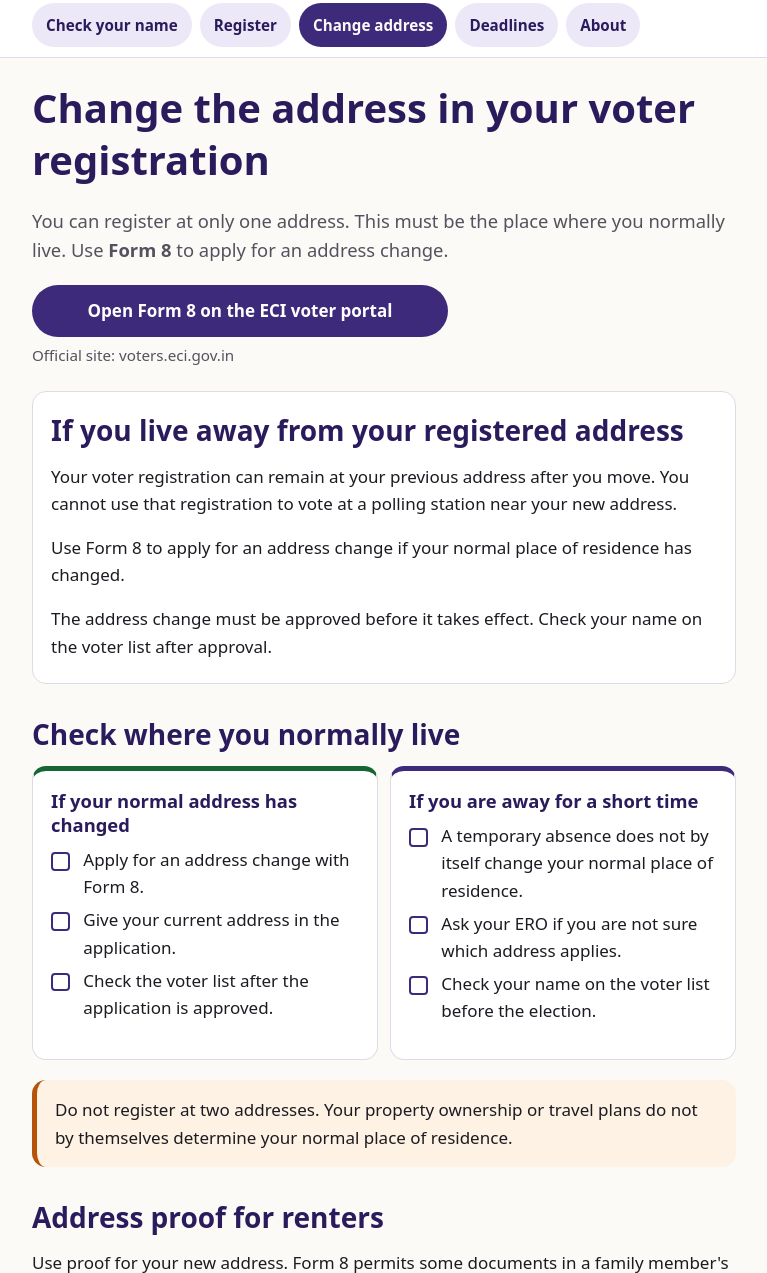
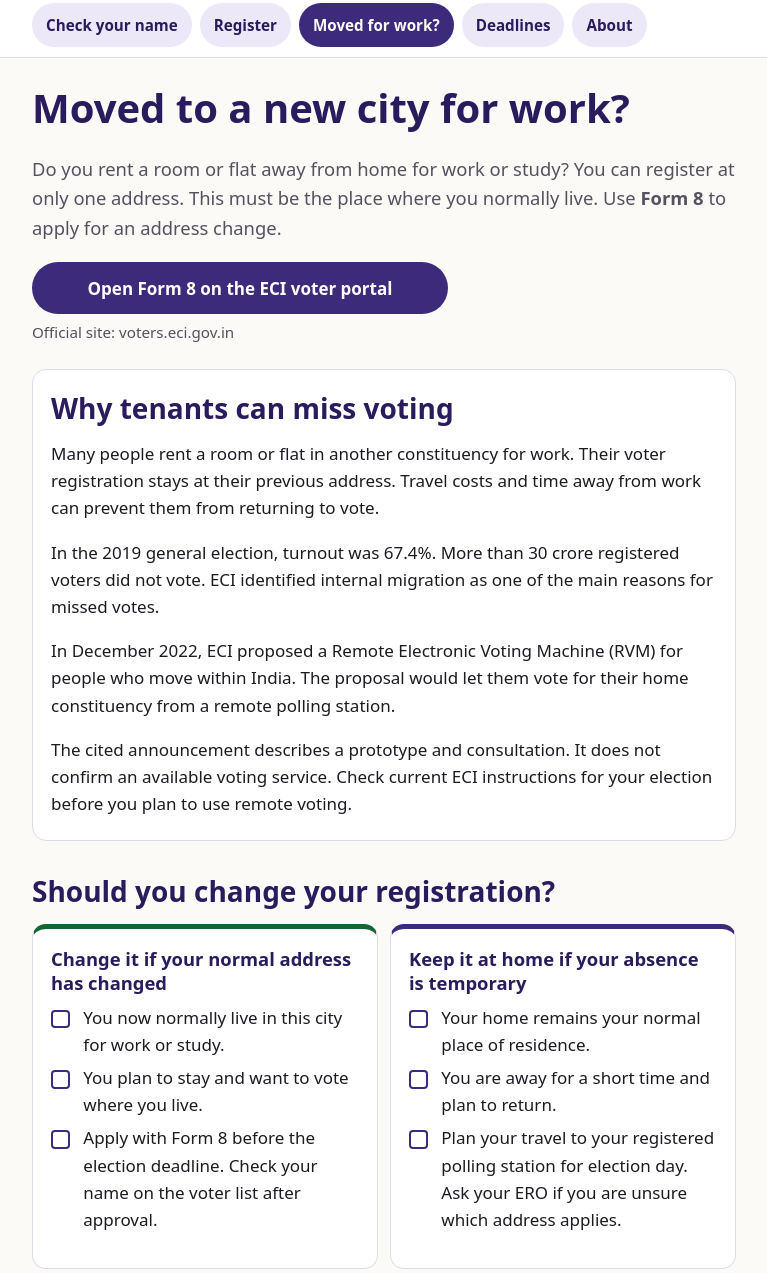
Before and after one commit to Shorya-Jain/VotersRise, an Astro site: page /move in a window 1280 px wide. Shown: the part 57-1330 px from the top of the page, without its empty margins (256-1023 px from the left). Built offline with nearby package versions, Linux system fonts and the light colour scheme; Astro itself is replaced by a stand-in of ours; a web font is replaced by a local one.

Commit message:
Restore tenant guidance and sourced voter services

```diff
--- a/src/content/en.json
+++ b/src/content/en.json
@@ -8,7 +8,7 @@
     "home": "Home",
     "check": "Check your name",
     "register": "Register",
-    "move": "Change address",
+    "move": "Moved for work?",
     "deadlines": "Deadlines",
     "about": "About",
     "menu": "Menu",
@@ -38,8 +38,8 @@
         "body": "Never registered? Apply with Form 6. It is free."
       },
       "move": {
-        "title": "Did you change your address?",
-        "body": "Use Form 8 to change the address in your voter registration."
+        "title": "Moved to a new city for work?",
+        "body": "Renting away from home for work or study? Use Form 8 to change your voter registration address."
       },
       "deadlines": {
         "title": "Deadlines",
@@ -84,7 +84,7 @@
       },
       {
         "title": "Ask your BLO",
-        "body": "A Booth Level Officer (BLO) helps maintain the voter list for your area. Ask the voter helpline how to contact your BLO."
+        "body": "A Booth Level Officer (BLO) helps maintain the voter list for your area. Use **Book-a-call with BLO** on ECINET to contact your BLO. You can also ask the voter helpline for help."
       }
     ],
     "notFoundTitle": "If you cannot find your name",
@@ -104,7 +104,7 @@
     "whoTitle": "Who can apply",
     "who": [
       "You are a citizen of India.",
-      "You must be 18 on a qualifying date: 1 January, 1 April, 1 July, or 1 October. If you are 17, ask your BLO about an advance application.",
+      "You must be 18 on a qualifying date: 1 January, 1 April, 1 July, or 1 October. If you are 17, you can apply in advance with Form 6. Registration takes effect for the qualifying date when you meet the age requirement.",
       "You normally live at the address where you apply.",
       "You are not registered at another address. You meet the other legal requirements for voter registration."
     ],
@@ -162,8 +162,8 @@
         "body": "A BLO may visit your address. Keep your original documents available for the check."
       },
       {
-        "title": "Check the application status",
-        "body": "Use the reference number to track your application on the voter portal. After approval, check your name on the voter list."
+        "title": "Track the application and get your voter ID",
+        "body": "Use the reference number to track your application on the voter portal. After approval, check your name on the voter list. Download your e-EPIC, the digital voter ID, from the voter portal. Your voter ID card is delivered free by Speed Post."
       }
     ],
     "offlineTitle": "Prefer paper?",
@@ -180,27 +180,28 @@
     "toDeadlines": "See upcoming deadlines"
   },
   "move": {
-    "title": "Change the address in your voter registration",
-    "lead": "You can register at only one address. This must be the place where you normally live. Use **Form 8** to apply for an address change.",
+    "title": "Moved to a new city for work?",
+    "lead": "Do you rent a room or flat away from home for work or study? You can register at only one address. This must be the place where you normally live. Use **Form 8** to apply for an address change.",
     "cta": "Open Form 8 on the ECI voter portal",
-    "problemTitle": "If you live away from your registered address",
+    "problemTitle": "Why tenants can miss voting",
     "problem": [
-      "Your voter registration can remain at your previous address after you move. You cannot use that registration to vote at a polling station near your new address.",
-      "Use Form 8 to apply for an address change if your normal place of residence has changed.",
-      "The address change must be approved before it takes effect. Check your name on the voter list after approval."
+      "Many people rent a room or flat in another constituency for work. Their voter registration stays at their previous address. Travel costs and time away from work can prevent them from returning to vote.",
+      "In the 2019 general election, turnout was 67.4%. More than 30 crore registered voters did not vote. ECI identified internal migration as one of the main reasons for missed votes.",
+      "In December 2022, ECI proposed a Remote Electronic Voting Machine (RVM) for people who move within India. The proposal would let them vote for their home constituency from a remote polling station.",
+      "The cited announcement describes a prototype and consultation. It does not confirm an available voting service. Check current ECI instructions for your election before you plan to use remote voting."
     ],
-    "decideTitle": "Check where you normally live",
-    "shiftTitle": "If your normal address has changed",
+    "decideTitle": "Should you change your registration?",
+    "shiftTitle": "Change it if your normal address has changed",
     "shift": [
-      "Apply for an address change with Form 8.",
-      "Give your current address in the application.",
-      "Check the voter list after the application is approved."
+      "You now normally live in this city for work or study.",
+      "You plan to stay and want to vote where you live.",
+      "Apply with Form 8 before the election deadline. Check your name on the voter list after approval."
     ],
-    "stayTitle": "If you are away for a short time",
+    "stayTitle": "Keep it at home if your absence is temporary",
     "stay": [
-      "A temporary absence does not by itself change your normal place of residence.",
-      "Ask your ERO if you are not sure which address applies.",
-      "Check your name on the voter list before the election."
+      "Your home remains your normal place of residence.",
+      "You are away for a short time and plan to return.",
+      "Plan your travel to your registered polling station for election day. Ask your ERO if you are unsure which address applies."
     ],
     "decideNote": "Do not register at two addresses. Your property ownership or travel plans do not by themselves determine your normal place of residence.",
     "proofTitle": "Address proof for renters",
@@ -214,10 +215,12 @@
       "Land records, including Kisan Bahi",
       "Registered sale deed"
     ],
-    "tipsTitle": "If you do not have a listed document",
+    "tipsTitle": "Address proof for tenants and students",
     "tips": [
-      "Ask your BLO or ERO about other proof of address.",
-      "Use the field for other documents if the officer confirms that it applies.",
+      "If needed, update the address in your bank account or Aadhaar first. Use the updated document as proof.",
+      "Ask your landlord or paying guest accommodation owner for a registered rent agreement.",
+      "Eligible students can register at their hostel address where they normally live.",
+      "If you have no listed document, ask your BLO or ERO about other proof of address.",
       "Do not submit false documents."
     ],
     "stepsTitle": "Apply for an address change in 6 steps",
--- a/src/pages/move.astro
+++ b/src/pages/move.astro
@@ -14,6 +14,7 @@ const v = m.move;
   description={v.lead.replace(/\*\*/g, '')}
   lastVerified="2026-10-15"
   sources={[
+    { label: 'ECI: Form 6 guidelines (student registration)', url: 'https://voters.eci.gov.in/guidelines/Form-6_en.pdf' },
     { label: 'ECI: Form 8 guidelines', url: 'https://voters.eci.gov.in/guidelines/Form-8_en.pdf' },
     { label: 'ECI: Form 8 (copy hosted by CEO Telangana)', url: 'https://ceotelangana.nic.in/Forms/Newforms_01_08_2022/Form-8_English.pdf' },
     { label: 'PIB: ECI ready to pilot remote voting for domestic migrants, 29 December 2022', url: 'https://www.pib.gov.in/PressReleasePage.aspx?PRID=1887248' },
--- a/src/pages/register.astro
+++ b/src/pages/register.astro
@@ -14,6 +14,7 @@ const r = m.register;
   description={r.lead.replace(/\*\*/g, '')}
   lastVerified="2026-10-15"
   sources={[
+    { label: 'ECI: Advance applications and e-EPIC download', url: 'https://voters.eci.gov.in/home/ngsp' },
     { label: 'ECI: Form 6 guidelines', url: 'https://voters.eci.gov.in/guidelines/Form-6_en.pdf' },
     { label: 'ECI: Form 6 (copy hosted by CEO Telangana)', url: 'https://ceotelangana.nic.in/Forms/Newforms_01_08_2022/Form-6_English.pdf' },
     { label: 'Representation of the People Act, 1950, Sections 23(3) and 31' },
```
Also changed, not shown: .reticle.json (deleted).
